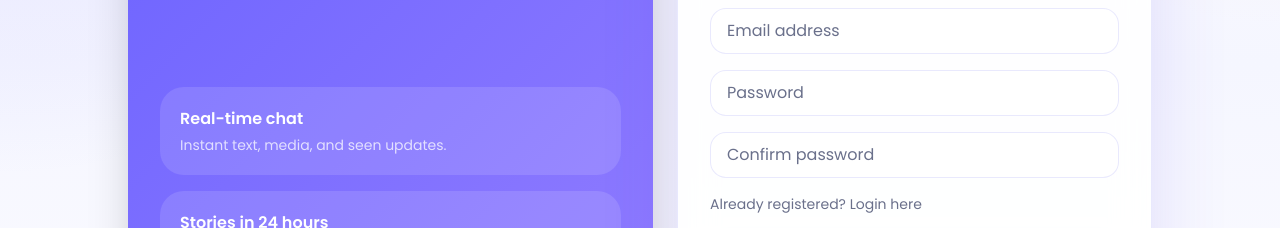
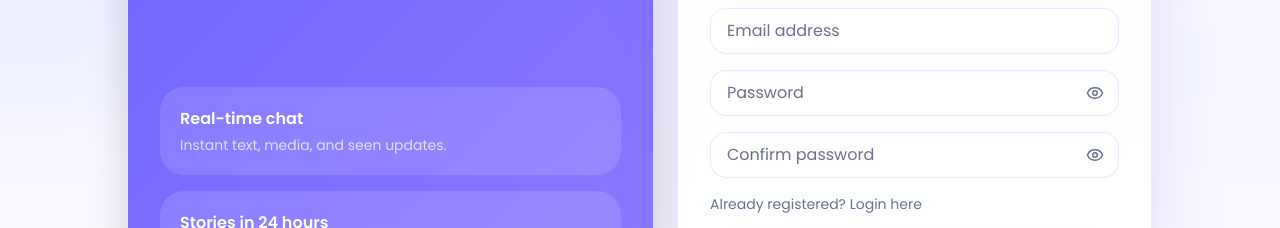
Before and after one commit to xkeerti11/chatsphere, a Next.js app: page /register in a window 1280 px wide. Shown: the part 336-564 px from the top of the page. Built offline with nearby package versions, Linux system fonts and the light colour scheme.

Commit message:
added password visibility toggle feature

```diff
--- a/components/auth/LoginForm.tsx
+++ b/components/auth/LoginForm.tsx
@@ -2,18 +2,18 @@
 
 import Link from "next/link";
 import { useRouter } from "next/navigation";
-import { Eye, EyeOff, LoaderCircle } from "lucide-react";
+import { LoaderCircle } from "lucide-react";
 import { useState } from "react";
 import toast from "react-hot-toast";
 import { Button } from "@/components/ui/Button";
 import { Input } from "@/components/ui/Input";
+import { PasswordInput } from "@/components/ui/PasswordInput";
 import { loginSchema } from "@/lib/validations";
 import { useAuthStore } from "@/stores/useAuthStore";
 
 export function LoginForm() {
   const router = useRouter();
   const setAuth = useAuthStore((state) => state.setAuth);
-  const [showPassword, setShowPassword] = useState(false);
   const [loading, setLoading] = useState(false);
   const [form, setForm] = useState({ email: "", password: "" });
 
@@ -66,22 +66,12 @@ export function LoginForm() {
         onChange={(event) => setForm((state) => ({ ...state, email: event.target.value }))}
         required
       />
-      <div className="relative">
-        <Input
-          type={showPassword ? "text" : "password"}
-          placeholder="Password"
-          value={form.password}
-          onChange={(event) => setForm((state) => ({ ...state, password: event.target.value }))}
-          required
-        />
-        <button
-          type="button"
-          className="absolute right-4 top-1/2 -translate-y-1/2 text-[var(--muted)]"
-          onClick={() => setShowPassword((value) => !value)}
-        >
-          {showPassword ? <EyeOff size={18} /> : <Eye size={18} />}
-        </button>
-      </div>
+      <PasswordInput
+        placeholder="Password"
+        value={form.password}
+        onChange={(event) => setForm((state) => ({ ...state, password: event.target.value }))}
+        required
+      />
 
       <div className="flex items-center justify-between text-sm text-[var(--muted)]">
         <Link href="/forgot-password" className="text-[var(--brand)]">
--- a/components/auth/RegisterForm.tsx
+++ b/components/auth/RegisterForm.tsx
@@ -7,6 +7,7 @@ import { useState } from "react";
 import toast from "react-hot-toast";
 import { Button } from "@/components/ui/Button";
 import { Input } from "@/components/ui/Input";
+import { PasswordInput } from "@/components/ui/PasswordInput";
 
 export function RegisterForm() {
   const router = useRouter();
@@ -66,15 +67,13 @@ export function RegisterForm() {
         onChange={(event) => setForm((state) => ({ ...state, email: event.target.value }))}
         required
       />
-      <Input
-        type="password"
+      <PasswordInput
         placeholder="Password"
         value={form.password}
         onChange={(event) => setForm((state) => ({ ...state, password: event.target.value }))}
         required
       />
-      <Input
-        type="password"
+      <PasswordInput
         placeholder="Confirm password"
         value={form.confirmPassword}
         onChange={(event) =>
--- /dev/null
+++ b/components/ui/PasswordInput.tsx
@@ -0,0 +1,37 @@
+"use client";
+
+import type { InputHTMLAttributes } from "react";
+import { useState } from "react";
+import { Eye, EyeOff } from "lucide-react";
+import { cn } from "@/lib/utils";
+
+type PasswordInputProps = InputHTMLAttributes<HTMLInputElement>;
+
+export function PasswordInput({
+  className,
+  ...props
+}: PasswordInputProps) {
+  const [showPassword, setShowPassword] = useState(false);
+
+  return (
+    <div className="relative">
+      <input
+        className={cn(
+          "min-h-[44px] w-full rounded-2xl border border-[var(--border)] bg-white px-3 py-2.5 pr-12 text-sm outline-none transition placeholder:text-[var(--muted)] focus:border-[var(--brand)] focus:ring-4 focus:ring-indigo-100 sm:px-4 sm:pr-12 sm:text-base",
+          className,
+        )}
+        type={showPassword ? "text" : "password"}
+        {...props}
+      />
+      <button
+        type="button"
+        className="absolute inset-y-0 right-0 flex w-12 items-center justify-center text-[var(--muted)] transition hover:text-[var(--foreground)] focus:outline-none"
+        aria-label={showPassword ? "Hide password" : "Show password"}
+        aria-pressed={showPassword}
+        onClick={() => setShowPassword((value) => !value)}
+      >
+        {showPassword ? <EyeOff size={18} /> : <Eye size={18} />}
+      </button>
+    </div>
+  );
+}
```
